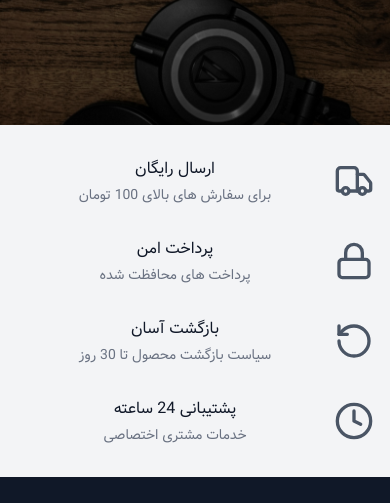
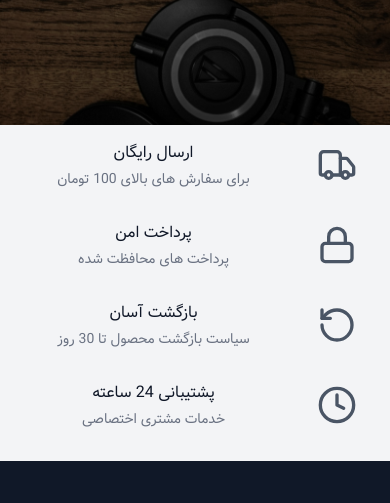
Before and after one commit to Reza-Hajibabaei01/Diginext-react-tailwind, a React (Vite) app: page / in a window 390 px wide. Shown: the part 537-1040 px from the top of the page. Built offline with nearby package versions, Linux system fonts and the light colour scheme; no server answers.

Commit message:
Making the homepage responsive

```diff
--- a/src/components/Carousel.jsx
+++ b/src/components/Carousel.jsx
@@ -80,26 +80,26 @@ function Carousel() {
               key={index}
               className="bg-linear-to-r from-[#0f0c29] via-[#302b63] to-[#24243e] -z-10 md:px-8"
             >
-              <div className="flex flex-col md:flex-row gap-10 justify-center h-150 items-center my-20 md:my-0 px-4">
+              <div className="flex flex-col sm:px-10 md:flex-row sm:gap-3 gap-10 justify-center h-100 lg:h-150 items-center my-20 md:my-0 px-4">
                 <div className="md:space-y-6 space-y-3">
-                  <h3 className="text-red-500 font-semibold font-Vazir-Bold text-sm">
+                  <h3 className="text-red-500 font-semibolda font-Vazir-Bold text-sm">
                     دنیای خود را با بهترین‌های تکنولوژی قدرتمند کنید
                   </h3>
-                  <h1 className="md:text-4xl text-xl font-bold uppercase md:line-clamp-3 line-clamp-2 md:w-125 text-white">
+                  <h1 className="md:text-4xl text-xl font-bold uppercase line-clamp-1  lg:line-clamp-2 md:w-125 text-white">
                     {item.title}
                   </h1>
                   <p className="md:w-125 line-clamp-3 text-gray-400 pr-7">
                     {item.description}
                   </p>
-                  <button className="bg-linear-to-r from-red-500 to-purple-500 text-white px-3 py-2 rounded-md cursor-pointer mt-2 font-Vazir-Normal">
+                    <button className="bg-linear-to-r from-red-500 to-purple-500 text-white px-3 py-2 rounded-md cursor-pointer mt-2 font-Vazir-Normal">
                     خرید کنید
                   </button>
                 </div>
-                <div className="rounded-full overflow-hidden flex items-center justify-center shadow-2xl shadow-red-400">
+                <div className="rounded-full  h-70 w-70 bg-white overflow-hidden flex items-center justify-center shadow-2xl shadow-red-400">
                   <img
                     src={item.image}
                     alt={item.title}
-                    className="max-w-full max-h-full w-137.5 h-137.5 bg-white  object-contain hover:scale-105 transition-all "
+                    className="max-w-full max-h-full sm:h-300 sm:w-50 md:w-50 md:h-50 lg:w-100 lg:h-100  bg-white object-scale-down hover:scale-105 transition-all "
                   />
                 </div>
               </div>
--- a/src/components/Features.jsx
+++ b/src/components/Features.jsx
@@ -17,20 +17,20 @@ const features = [
 ];
 function Features() {
   return (
-    <div className="bg-gray-100 flex-row-reverse py-8 px-4 lg:px-8">
+    <div className="bg-gray-100 flex-row-reverse pb-8 px-4 lg:px-8">
       <div className="max-w-7xl mx-auto">
-        <div className="grid grid-cols-1 gap-y-8 sm:grid-cols-2 lg:grid-cols-4 lg:gap-x-8">
+        <div className="grid grid-cols-1 pt-4 gap-y-8 sm:grid-cols-2 lg:grid-cols-4 gap-x-8">
           {features.map((feature, index) => {
             return (
               <div
                 key={index}
-                className="flex flex-row-reverse items-center justify-center text-center sm:text-right "
+                className="flex flex-row-reverse items-center justify-around text-center sm:text-right "
               >
                 <feature.icon
-                  className="shrink-0 ms-2 h-10 w-10 ml-auto text-gray-600"
+                  className="shrink-0 ms-2 h-10 w-10 text-gray-600"
                   aria-hidden="true"
                 />
-                <div className="md:ml-4 ml-auto">
+                <div className=" grid justify-center items-center w-60 ">
                   <p className="text-base font-Vazir-Normal text-gray-900">
                     {feature.text}
                   </p>
--- a/src/components/Navbar.jsx
+++ b/src/components/Navbar.jsx
@@ -22,7 +22,7 @@ const Navbar = ({ location, openDropdown, setOpenDropdown, clearLocation }) => {
   };
 
   return (
-    <div className="bg-white py-3 px-4 md:px-0 shadow-2xl">
+    <div className="bg-white py-3 px-4 shadow-2xl">
       <div className="max-w-6xl mx-auto flex justify-between items-center">
         {/* بخش لوگو سایت */}
         <div className="flex gap-7 items-center">
```
